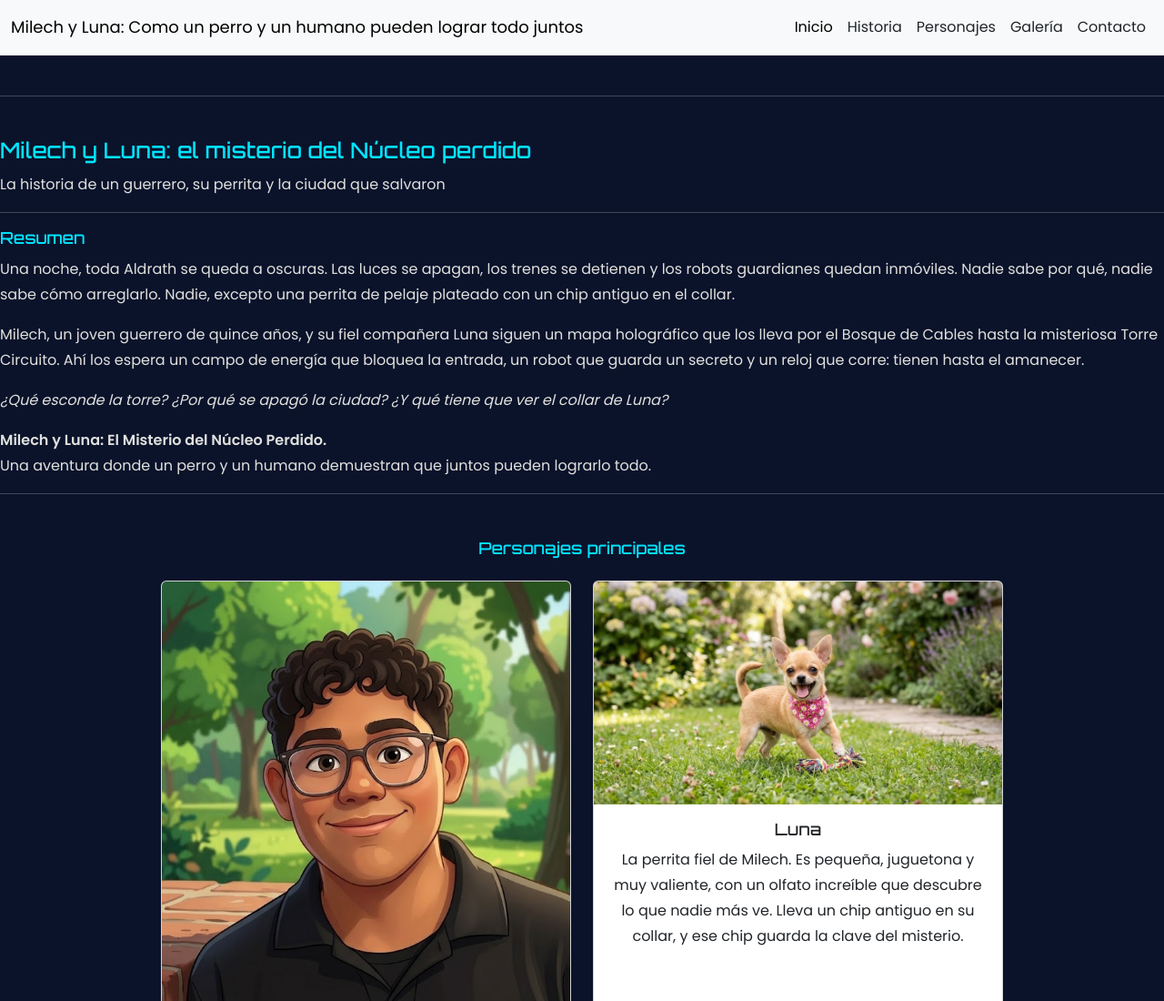
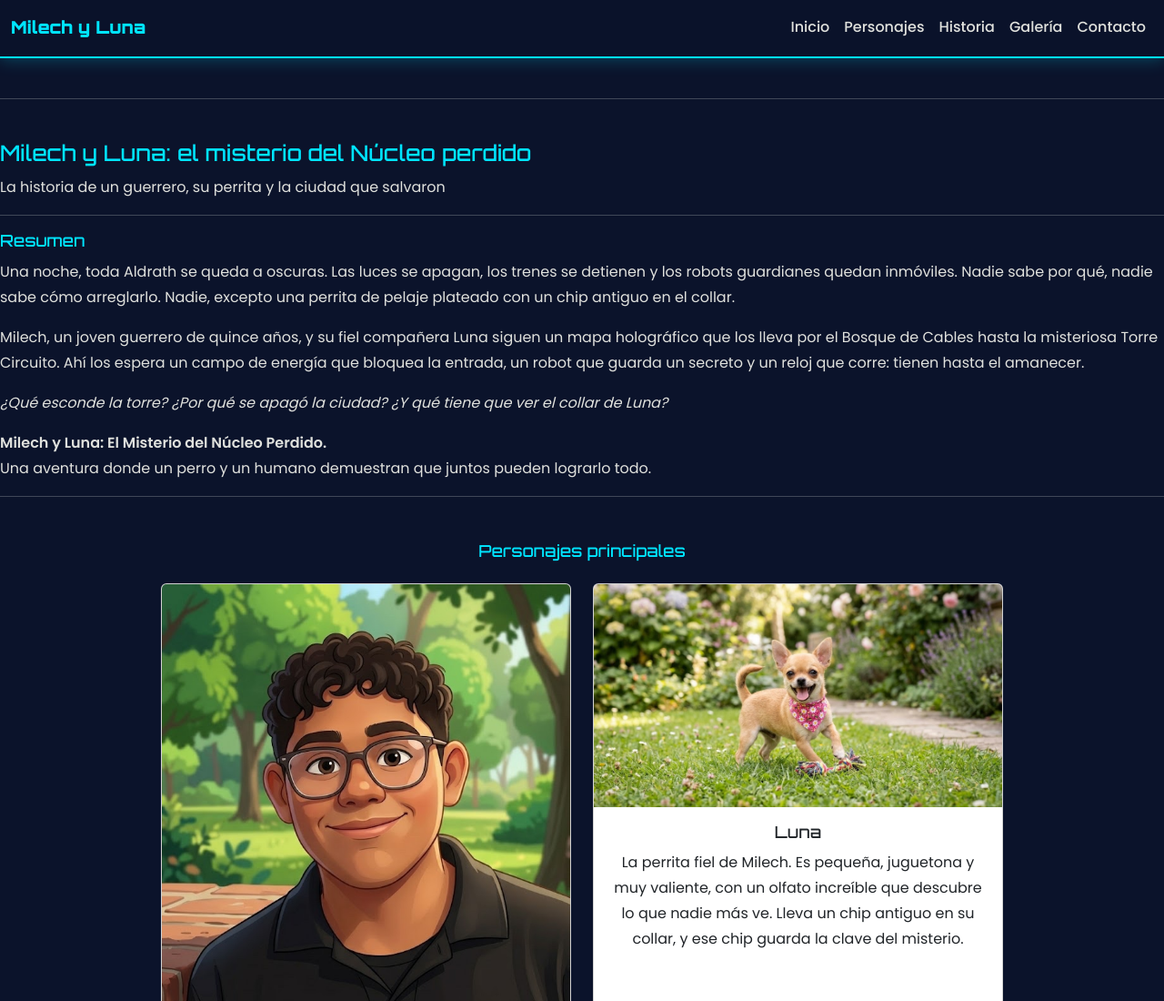
Before and after one commit to matiasleonjimenez00-commits/Repositorio-programaci-n-dise-o, a plain HTML site: page index.html in a window 1280 px wide. Shown: the top 1100 px of the page at 91% size. Drawn offline with nearby package versions, Linux system fonts and the light colour scheme.

Commit message:
Agrega menú de navegación oscuro con enlaces a cada sección

```diff
--- a/CSS/Styles.css
+++ b/CSS/Styles.css
@@ -42,3 +42,29 @@ img {
   max-width: 100%;
   height: auto;
 }
+
+.barra-principal {
+  background-color: rgba(11, 19, 43, 0.96);
+  border-bottom: 2px solid var(--cian);
+  box-shadow: 0 0 18px rgba(0, 229, 255, 0.3);
+}
+
+.barra-principal .navbar-brand {
+  font-family: var(--fuente-titulos);
+  font-weight: 900;
+  font-size: 1.2rem;
+  color: var(--cian);
+}
+
+.barra-principal .nav-link {
+  color: var(--plata);
+  font-weight: 500;
+  border-bottom: 2px solid transparent;
+  transition: color 0.3s, border-color 0.3s;
+}
+
+.barra-principal .nav-link:hover,
+.barra-principal .nav-link:focus {
+  color: var(--cian);
+  border-bottom-color: var(--cian);
+}
--- a/index.html
+++ b/index.html
@@ -13,40 +13,26 @@
 
 </head>
 <body>
+<script src="https://cdn.jsdelivr.net/npm/bootstrap@5.3.2/dist/js/bootstrap.bundle.min.js"></script>
 
 
+<nav class="navbar navbar-expand-lg navbar-dark sticky-top barra-principal">
+  <div class="container-fluid">
+    <a class="navbar-brand" href="#inicio">Milech y Luna</a>
 
-<nav class="navbar navbar-expand-lg navbar-light bg-light border-bottom">
-  <div class="container-fluid">
-
-
-    <a class="navbar-brand" href="#" style="font-size: large;">Milech y Luna: Como un perro y un humano pueden lograr todo juntos</a>
-
-
-    <button class="navbar-toggler" type="button" data-bs-toggle="collapse" data-bs-target="#miMenu" aria-controls="miMenu" aria-expanded="false" aria-label="Toggle navigation">
+    <button class="navbar-toggler" type="button" data-bs-toggle="collapse" data-bs-target="#miMenu" aria-controls="miMenu" aria-expanded="false" aria-label="Abrir menú">
       <span class="navbar-toggler-icon"></span>
     </button>
 
     <div class="collapse navbar-collapse" id="miMenu">
       <ul class="navbar-nav ms-auto mb-2 mb-lg-0">
-        <li class="nav-item">
-          <a class="nav-link active custom-active" aria-current="page" href="#">Inicio</a>
-        </li>
-        <li class="nav-item">
-          <a class="nav-link text-dark" href="#">Historia</a>
-        </li>
-        <li class="nav-item">
-          <a class="nav-link text-dark" href="#">Personajes</a>
-        </li>
-        <li class="nav-item">
-          <a class="nav-link text-dark" href="#">Galería</a>
-        </li>
-        <li class="nav-item">
-          <a class="nav-link text-dark" href="#">Contacto</a>
-        </li>
+        <li class="nav-item"><a class="nav-link" href="#inicio">Inicio</a></li>
+        <li class="nav-item"><a class="nav-link" href="#personajes">Personajes</a></li>
+        <li class="nav-item"><a class="nav-link" href="#historia">Historia</a></li>
+        <li class="nav-item"><a class="nav-link" href="#galeria">Galería</a></li>
+        <li class="nav-item"><a class="nav-link" href="#contacto">Contacto</a></li>
       </ul>
     </div>
-
   </div>
 </nav>
 <br> <hr>
```
